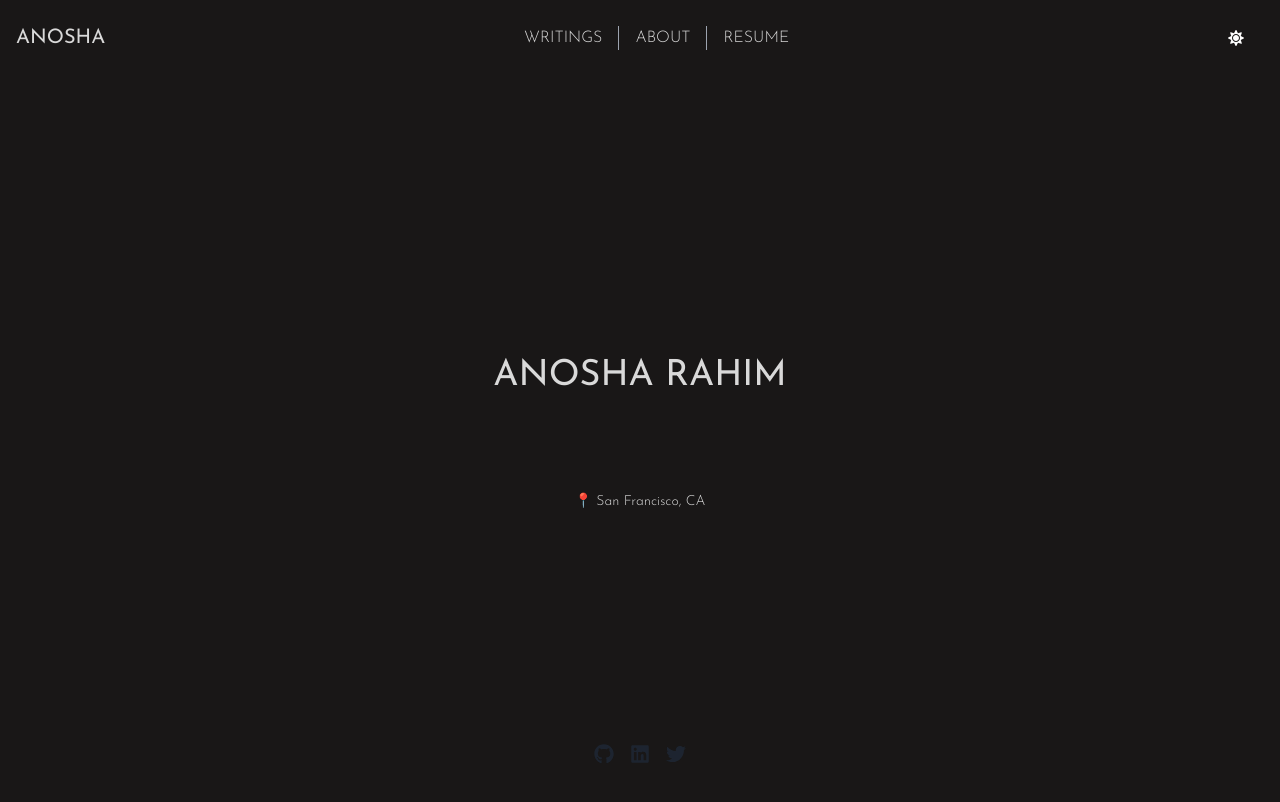
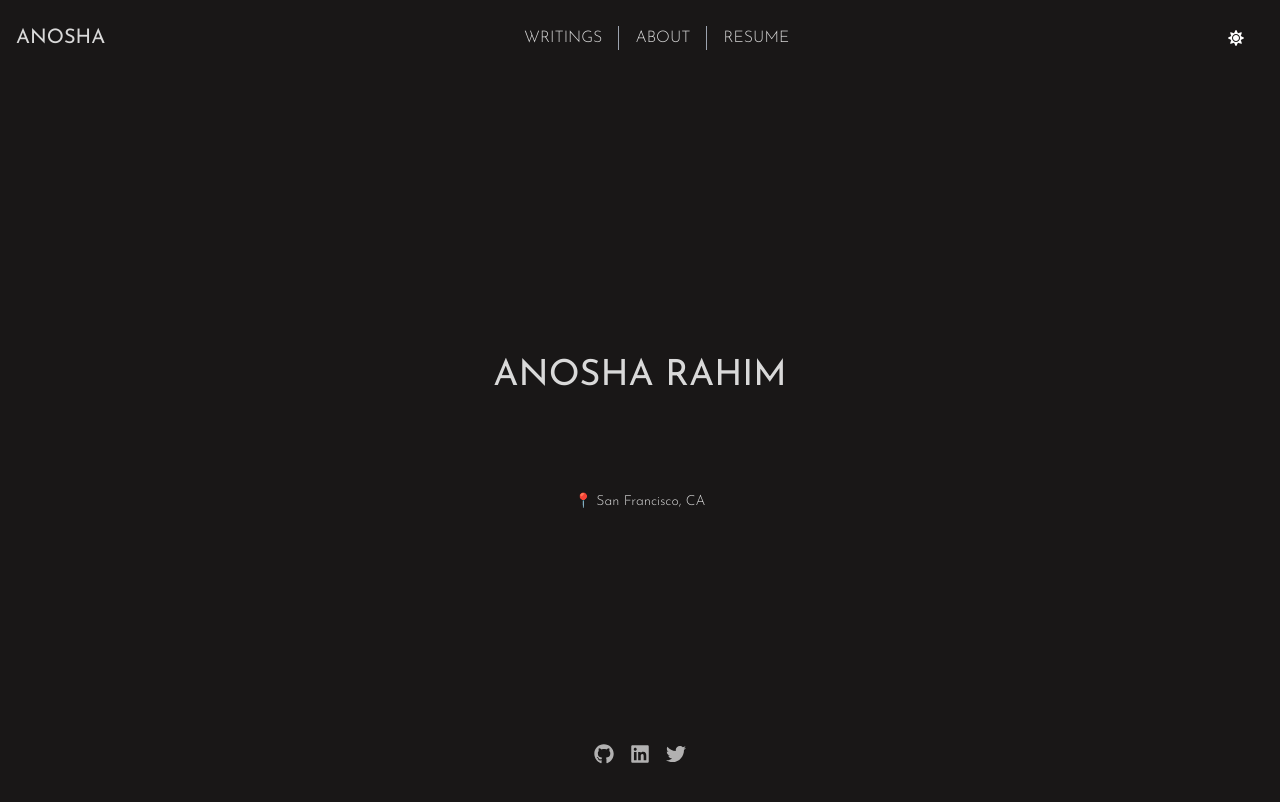
Before and after one commit to earthgirl7/personal-website, a Next.js app: page / in a window 1280 px wide. Both pictures are taken after a click on the button 1235 px from the left and 38 px from the top of the page. Shown: the top 802 px of the page. Built offline with nearby package versions, Linux system fonts and the light colour scheme.

Commit message:
add hover color

```diff
--- a/app/components/DarkModeToggle.tsx
+++ b/app/components/DarkModeToggle.tsx
@@ -35,9 +35,9 @@ const DarkModeToggle: React.FC = () => {
       onClick={toggleMode}
     >
       {isDarkMode ? (
-        <FaSun className="text-[var(--foreground-rgb)]" />
+        <FaSun className="text-[var(--foreground-rgb)] hover:text-gray-500" />
       ) : (
-        <FaMoon className="text-[var(--foreground-rgb)]" />
+        <FaMoon className="text-[var(--foreground-rgb)] hover:text-gray-500" />
       )}
     </button>
   );
--- a/app/components/Footer.tsx
+++ b/app/components/Footer.tsx
@@ -10,14 +10,14 @@ const Footer: React.FC = () => {
             target="_blank"
             rel="noopener noreferrer"
           >
-            <FaGithub className="text-xl text-gray-800 hover:text-black transition duration-300" />
+            <FaGithub className="text-xl text-[var(--foreground-rgb)] hover:text-gray-500 transition duration-300" />
           </a>
           <a
             href="https://linkedin.com/in/anosharahim"
             target="_blank"
             rel="noopener noreferrer"
           >
-            <FaLinkedin className="text-xl text-gray-800 hover:text-black transition duration-300" />
+            <FaLinkedin className="text-xl text-[var(--foreground-rgb)] hover:text-gray-500 transition duration-300" />
           </a>
           {/* <a href="#" target="_blank" rel="noopener noreferrer">
             <FaInstagram className="text-xl text-gray-800 hover:text-black transition duration-300" />
@@ -27,7 +27,7 @@ const Footer: React.FC = () => {
             target="_blank"
             rel="noopener noreferrer"
           >
-            <FaTwitter className="text-xl text-gray-800 hover:text-black transition duration-300" />
+            <FaTwitter className="text-xl text-[var(--foreground-rgb)] hover:text-gray-500 transition duration-300" />
           </a>
         </div>
       </div>
```
